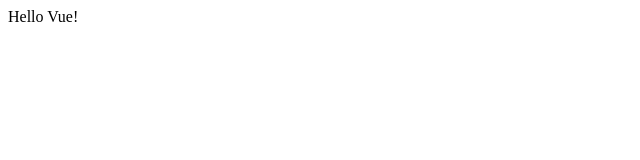
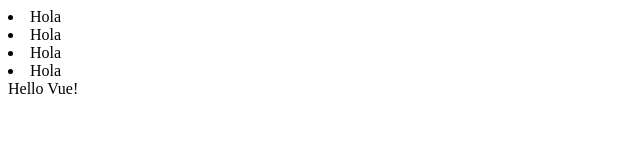
Before and after one commit to JuanMaDev506/Practice_vue_js, a plain HTML site: page index.html in a window 1280 px wide. Shown: the whole page, without its empty margins (0-640 px from the left). Drawn offline with nearby package versions, Linux system fonts and the light colour scheme.

Commit message:
Update index.html
Updated header and footer

```diff
--- a/index.html
+++ b/index.html
@@ -9,7 +9,17 @@
 <body>
     <script src="https://unpkg.com/vue@3"></script>
 
+<header>
+    <nav>
+        <li>Hola</li>
+        <li>Hola</li>
+        <li>Hola</li>
+        <li>Hola</li>
+    </nav>
+</header>
+
 <div id="app">{{ message }}</div>
+<footer></footer>
 
 <script>
   const { createApp } = Vue
```
